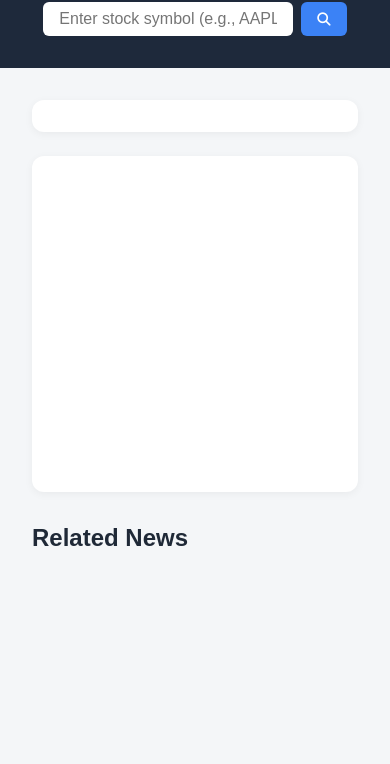
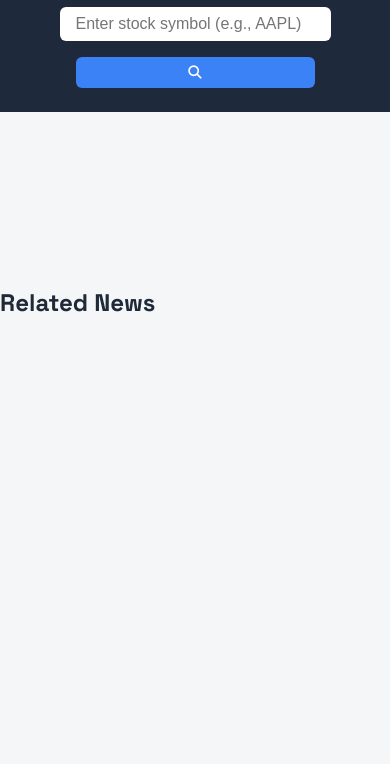
Before and after one commit to diyap412/StockMarketTracker, a plain HTML site: page index.html in a window 390 px wide. Shown: the part 80-844 px from the top of the page. Drawn offline with nearby package versions, Linux system fonts and the light colour scheme.

Commit message:
Update style.css

```diff
--- a/style.css
+++ b/style.css
@@ -1,33 +1,26 @@
-* {
-  box-sizing: border-box;
-  margin: 0;
-  padding: 0;
-}
-
 body {
-  font-family: 'Poppins', sans-serif;
+  font-family: 'Space Grotesk', sans-serif;
   background-color: #f4f6f8;
   color: #1f2937;
+  margin: 0;
   padding: 0;
 }
 
 header {
   background-color: #1e293b;
   color: white;
-  padding: 2rem 1rem;
+  padding: 1.5rem 2rem;
   text-align: center;
 }
 
 header h1 {
-  font-size: 1.8rem;
+  font-size: 2rem;
   margin-bottom: 1rem;
 }
 
 .centered-search {
-  display: flex;
-  justify-content: center;
+  display: inline-flex;
   gap: 0.5rem;
-  flex-wrap: wrap;
 }
 
 .centered-search input {
@@ -35,7 +28,8 @@ header h1 {
   border-radius: 6px;
   border: none;
   font-size: 1rem;
-  width: 250px;
+  width: 220px;
+  max-width: 90vw;
 }
 
 .centered-search button {
@@ -45,58 +39,29 @@ header h1 {
   padding: 0.5rem 1rem;
   border-radius: 6px;
   cursor: pointer;
+  transition: background-color 0.3s ease;
 }
 
 .centered-search button:hover {
   background-color: #2563eb;
 }
 
-main {
-  padding: 2rem;
-  max-width: 900px;
-  margin: 0 auto;
+@media (max-width: 480px) {
+  header h1 {
+    font-size: 1.5rem;
   }
 
-.stock-info {
-  background-color: white;
-  padding: 1rem;
-  border-radius: 12px;
-  box-shadow: 0 2px 8px rgba(0,0,0,0.05);
-  margin-bottom: 1.5rem;
-  font-size: 1.1rem;
+  .centered-search {
+    flex-direction: column;
+    align-items: center;
   }
 
-.chart-container {
-  background-color: white;
-  padding: 1rem;
-  border-radius: 12px;
-  box-shadow: 0 2px 8px rgba(0,0,0,0.05);
-  margin-bottom: 2rem;
+  .centered-search input, .centered-search button {
+    width: 100%;
+    max-width: 320px;
   }
 
-canvas {
-  width: 100% !important;
-  height: 300px !important;
+  .centered-search button {
+    margin-top: 0.5rem;
   }
-
-.news-feed h2 {
-  margin-bottom: 1rem;
 }
-
-#news-list {
-  display: grid;
-  gap: 1rem;
-}
-
-#news-list div {
-  background-color: white;
-  padding: 1rem;
-  border-radius: 10px;
-  box-shadow: 0 1px 6px rgba(0,0,0,0.05);
-}
-
-#news-list a {
-  color: #2563eb;
-  text-decoration: none;
-  font-weight: bold;
-}
```
Lines whose indentation alone changed are shown as unchanged.
